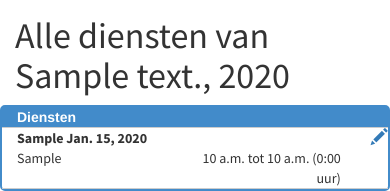
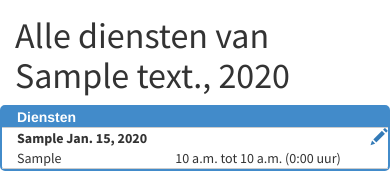
Before and after one commit to sanderadam/my-first-blog, a Django app: template rooster/templates/rooster/dienst_list.html in a window 390 px wide. Shown: the part 848-1039 px from the top of the page. Run offline with Django 3.2, Linux system fonts and the light colour scheme; tables that the repository leaves empty hold one stand-in row (values such as "Sample post"); the template is opened without the code that fills it: values that come from a table or form of the project are taken from there, most other values are stand-ins (such as "Sample title", 1, 10 or a date in 2020); parts of the project's set-up code (start-up, migrations or seed data) failed here and were passed over; some libraries are stand-ins or nearby versions.

Commit message:
changed column width

```diff
--- a/rooster/templates/rooster/dienst_chauffeur.html
+++ b/rooster/templates/rooster/dienst_chauffeur.html
@@ -43,9 +43,9 @@
 
                 </div>
                 <div class="row">
-                    <div class="col-xs-6"> {{ dienst.chauffeur }}
+                    <div class="col-xs-5"> {{ dienst.chauffeur }}
                     </div>
-                    <div class="col-xs-6 my-right"> {{ dienst.begintijd }} tot {{ dienst.eindtijd }} ({{dienst.dienst_duur}} uur)
+                    <div class="col-xs-7 my-right"> {{ dienst.begintijd }} tot {{ dienst.eindtijd }} ({{dienst.dienst_duur}} uur)
                     </div>
                 </div>
             </div>
--- a/rooster/templates/rooster/dienst_list.html
+++ b/rooster/templates/rooster/dienst_list.html
@@ -37,9 +37,9 @@
 
                 </div>
                 <div class="row">
-                    <div class="col-xs-6"> {{ dienst.chauffeur }}
+                    <div class="col-xs-5"> {{ dienst.chauffeur }}
                     </div>
-                    <div class="col-xs-6 my-right"> {{ dienst.begintijd }} tot {{ dienst.eindtijd }} ({{dienst.dienst_duur}} uur)
+                    <div class="col-xs-7 my-right"> {{ dienst.begintijd }} tot {{ dienst.eindtijd }} ({{dienst.dienst_duur}} uur)
                     </div>
                 </div>
             </div>
```
